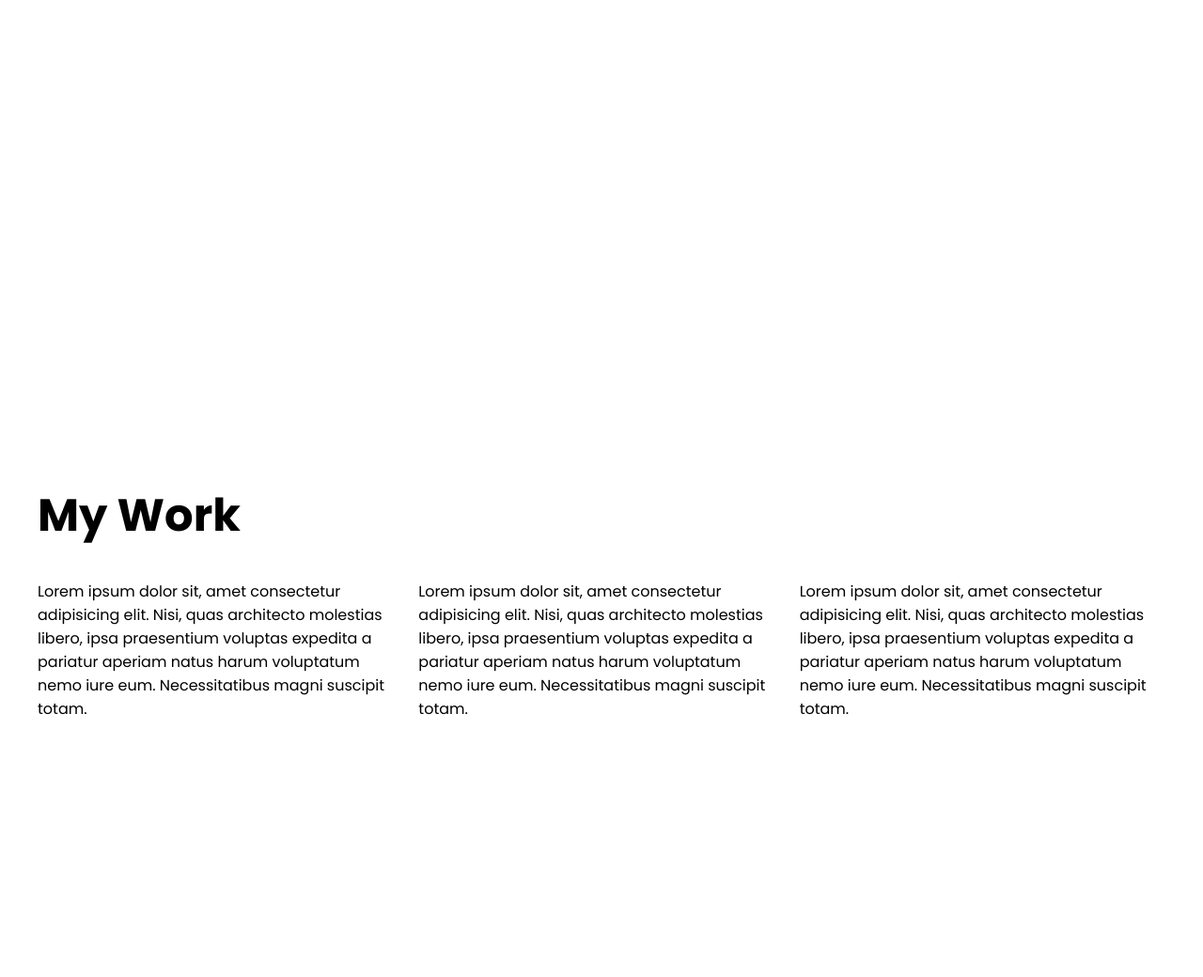
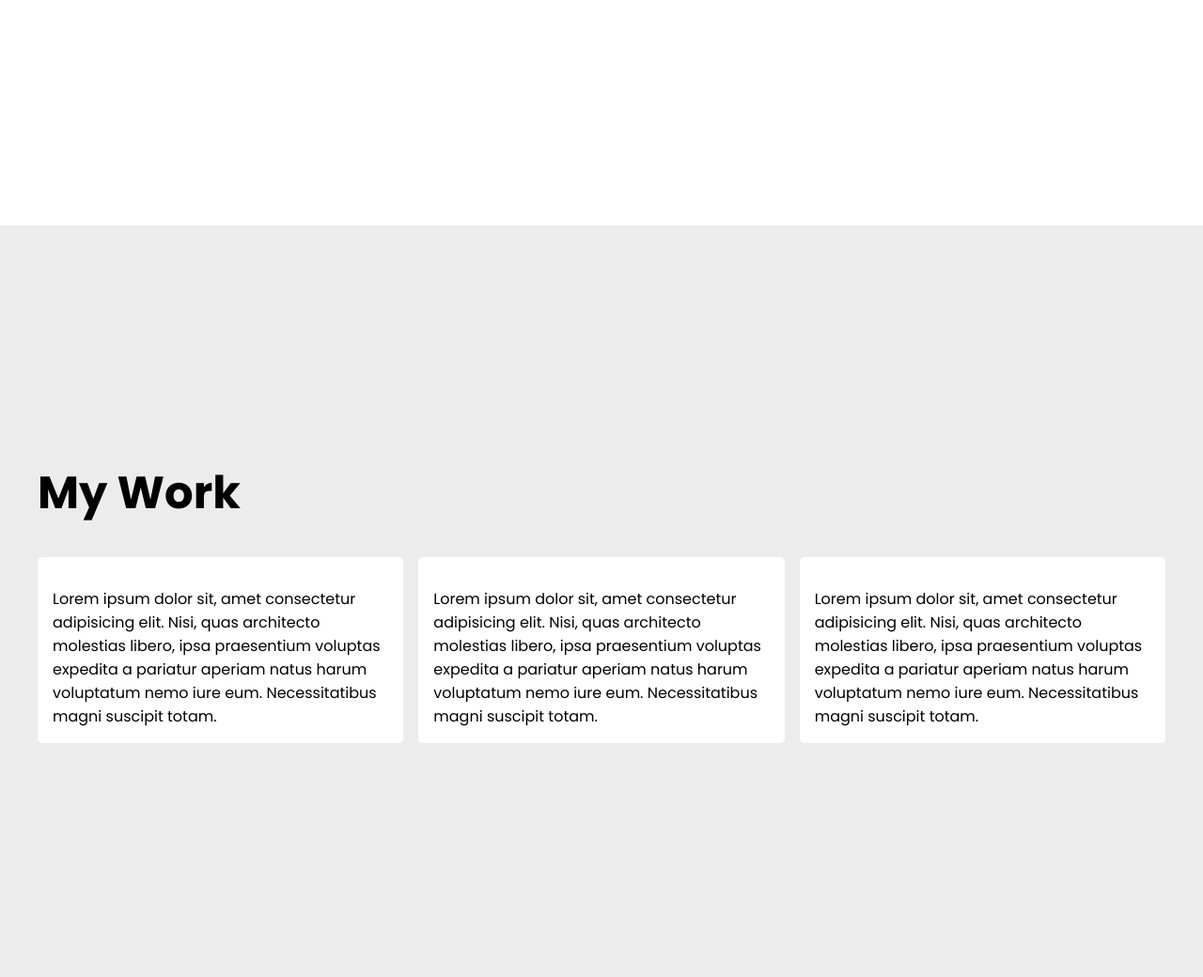
Before and after one commit to Bawelna0225/small-projects, a PHP site: page / in a window 1280 px wide. Shown: the part 560-1600 px from the top of the page at 94% size. Run offline with PHP 8.4, Linux system fonts and the light colour scheme.

Commit message:
card & content p styling

```diff
--- a/gsap-scroll-animation/css/style.css
+++ b/gsap-scroll-animation/css/style.css
@@ -21,9 +21,21 @@ section {
   gap: 2rem;
 }
 
+.gallery {
+  background: rgb(236, 236, 236);
+}
+
 .work {
   width: min(100vw - 2rem, 1200px);
   margin: 0 auto;
   display: flex;
   gap: 1rem;
+}
+.work .card {
+  background-color: white;
+  border-radius: 0.3rem;
+  padding: 1rem;
+}
+.work .card .content p {
+  margin: 1rem 0 0;
 }/*# sourceMappingURL=style.css.map */
--- a/gsap-scroll-animation/css/style.scss
+++ b/gsap-scroll-animation/css/style.scss
@@ -17,9 +17,24 @@ section {
 	place-content: center;
 	gap: 2rem;
 }
+.gallery {
+	background: rgb(236, 236, 236);
+}
 .work {
 	width: min(calc(100vw - 2rem), 1200px);
 	margin: 0 auto;
 	display: flex;
 	gap: 1rem;
+	.card {
+		background-color: white;
+		border-radius: 0.3rem;
+		padding: 1rem;
+		.img-container {
+			.img {
 			}
+		}
+		.content p {
+			margin: 1rem 0 0;
+		}
+	}
+}
```
Also changed, not shown: 1 other file. Lines whose indentation alone changed are shown as unchanged.
